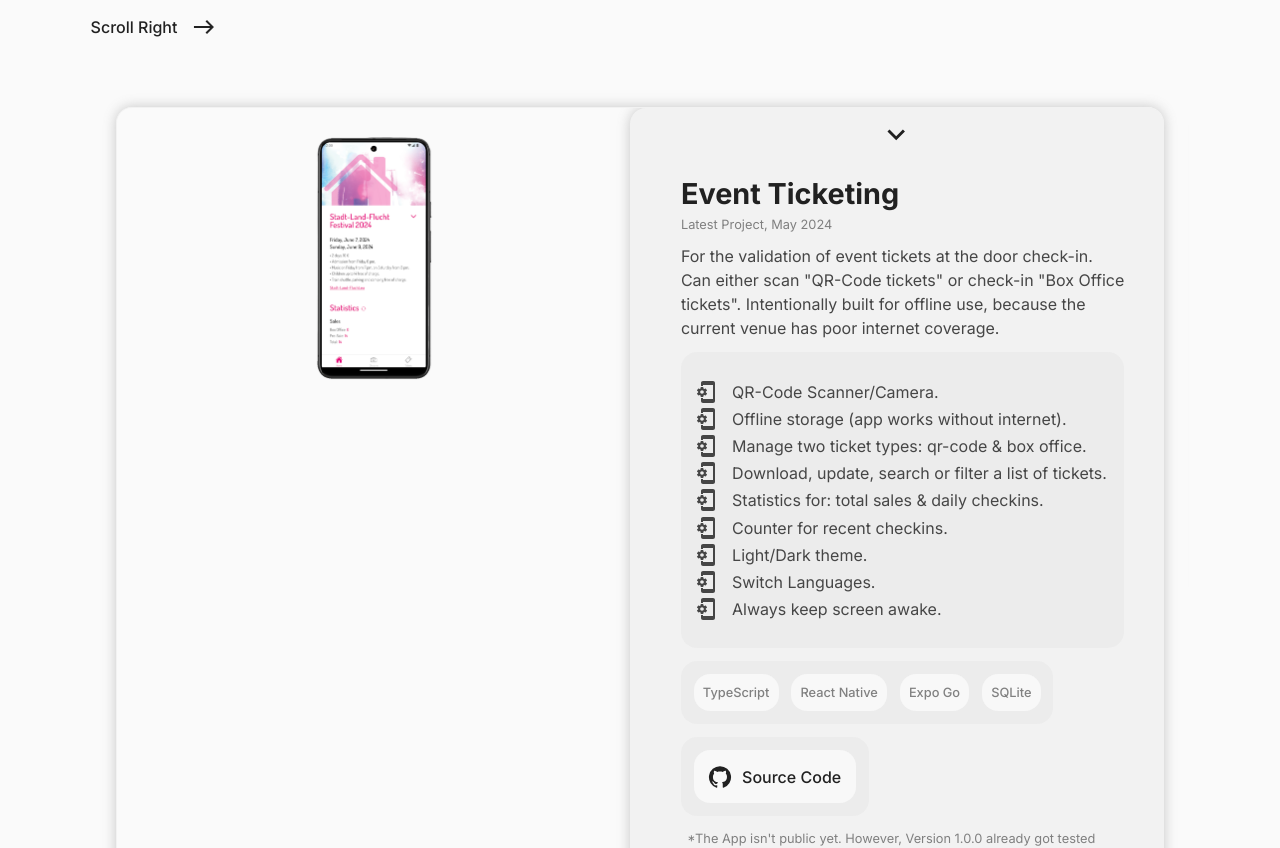
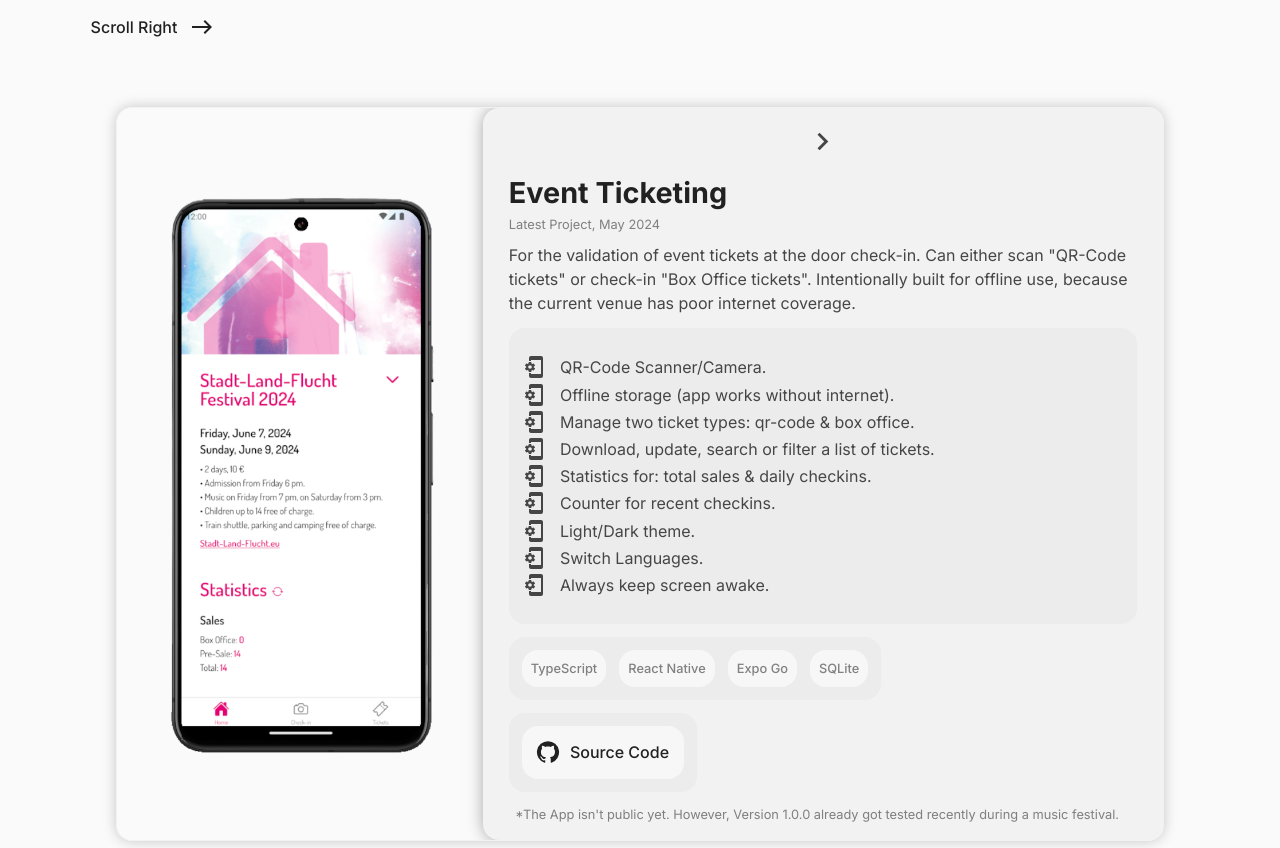
Before and after one commit to gunnar-miklis/portfolio, a React (Vite) app: page / in a window 1280 px wide. Shown: the part 1760-2608 px from the top of the page. Built offline with nearby package versions, Linux system fonts and the light colour scheme.

Commit message:
refactor expandable for col view

```diff
--- a/src/components/Card.tsx
+++ b/src/components/Card.tsx
@@ -10,102 +10,6 @@ import LinkWithIcon from './LinkWithIcon';
 import '@/styles/card.css';
 import ExpandShrinkButton from './ExpandShrinkButton';
 
-// NOTE: values for the animation of .card-image and .card-content
-interface Values {
-  [orientation: string]: {
-    image: CardImage;
-    content: CardContent;
-  };
-}
-interface CardImage {
-  width: {
-    initial: number;
-    expanded: number;
-  };
-  height: {
-    initial: number;
-    expanded: number;
-  };
-}
-interface CardContent {
-  width: {
-    initial: number;
-    expanded: number;
-  };
-  height: {
-    initial: number;
-    expanded: number;
-  };
-  padding: {
-    initial: string | 0;
-    expanded: string | 0;
-  };
-}
-function isPercentage(value: number): number {
-  if (typeof value !== 'number' || value < 0 || value > 100)
-    throw new Error('Expected a number between 0 and 100.');
-  else return value;
-}
-const values: Values = {
-  row: {
-    image: {
-      width: {
-        initial: isPercentage(35),
-        expanded: isPercentage(100),
-      },
-      height: {
-        initial: 1000,
-        expanded: 1000,
-      },
-    },
-    content: {
-      width: {
-        initial: isPercentage(65),
-        expanded: isPercentage(3),
-      },
-      height: {
-        initial: 1000,
-        expanded: 1000,
-      },
-      padding: {
-        initial: 'var(--space-lg)',
-        expanded: 0,
-      },
-    },
-  },
-  col: {
-    image: {
-      width: {
-        initial: isPercentage(100),
-        expanded: isPercentage(100),
-      },
-      height: {
-        initial: 300,
-        expanded: 1500,
-      },
-    },
-    content: {
-      width: {
-        initial: isPercentage(100),
-        expanded: isPercentage(100),
-      },
-      height: {
-        initial: 1500,
-        expanded: 0,
-      },
-      padding: {
-        initial: 'var(--space-lg)',
-        expanded: 0,
-      },
-    },
-  },
-};
-
-interface StateType {
-  width: number;
-  height: number;
-  padding?: string | 0;
-}
 interface CardProps {
   children: ReactNode;
   className: string;
@@ -131,200 +35,136 @@ export default function Card({
   sourceCode,
   footnote,
 }: CardProps) {
-  const { windowWith } = useWindowDimensions();
+  const { windowWidth } = useWindowDimensions();
   const [orientation, setOrientation] = useState<'col' | 'row'>('col');
+  const [isDetailsExpanded, setIsDetailsExpanded] = useState<boolean>(true);
 
-  const [image, setImage] = useState<StateType>({
-    width: values['col'].image.width.initial,
-    height: values['col'].image.height.initial,
-  });
-  const [content, setContent] = useState<StateType>({
-    width: values['col'].content.width.initial,
-    height: values['col'].content.height.initial,
-    padding: values['col'].content.padding.initial,
-  });
-  const [isImageExpanded, setIsImageExpanded] = useState<boolean>(false);
-  const [isContentExpanded, setIsContentExpanded] = useState<boolean>(false);
+  console.log('windowWidth :>> ', windowWidth);
+  console.log('orientation :>> ', orientation);
+  console.log('isDetailsExpanded :>> ', isDetailsExpanded);
 
   // NOTE: reset values to intial when window resizes and the orientation changes
   useEffect(() => {
-    if (windowWith > 992) {
+    if (windowWidth > 992) {
       setOrientation('row');
-      setIsImageExpanded(false);
-      setIsContentExpanded(true);
-      setImage({
-        width: values['row'].image.width.initial,
-        height: values['row'].image.height.initial,
-      });
-      setContent({
-        width: values['row'].content.width.initial,
-        height: values['row'].content.height.initial,
-        padding: values['row'].content.padding.initial,
-      });
     } else {
       setOrientation('col');
-      setIsImageExpanded(false);
-      setIsContentExpanded(true);
-      setImage({
-        width: values['col'].image.width.initial,
-        height: values['col'].image.height.initial,
-      });
-      setContent({
-        width: values['col'].content.width.initial,
-        height: values['col'].content.height.initial,
-        padding: values['col'].content.padding.initial,
-      });
     }
-  }, [windowWith, orientation]);
+    setIsDetailsExpanded(true);
+  }, [windowWidth, orientation]);
 
-  // NOTE: handel expand or shrink
-  function handleExpand(): void {
-    // clear all previous intervals
-    for (let i = 0; i < 9999; i++) clearInterval(i);
+  function toggleDetails(event: React.MouseEvent, cardId: string) {
+    event.preventDefault();
 
-    if (!isImageExpanded) {
+    const details = document.querySelector(`#${cardId}`);
+    const cardImage = document.querySelector(`#${cardId} .card-image`);
+    const img = document.querySelector(`#${cardId} .card-image img`);
+    const summary = document.querySelector(`#${cardId} .details summary`);
+    const cardContent = document.querySelector(`#${cardId} .card-content`);
+
+    if (
+      details instanceof HTMLElement &&
+      cardImage instanceof HTMLElement &&
+      img instanceof HTMLElement &&
+      summary instanceof HTMLElement &&
+      cardContent instanceof HTMLElement
+    ) {
       if (orientation === 'col') {
-        animate('col', 'expand', 'image', setImage, 'height', 'expanded', 10, 9);
-        animate('col', 'shrink', 'content', setContent, 'height', 'expanded', 10, 4);
+        // card-image animation parameter
+        const imgInital = '400px'; // COMMENT: inital height
+        const imgMax = img.offsetHeight + 32 + 'px';
+        const expand = { maxHeight: [imgInital, imgMax] };
+        const shrink = { maxHeight: [imgMax, imgInital] };
+
+        // card-content animation parameter
+        const contentInital = summary.offsetHeight + 'px';
+        const contentMax = summary.offsetHeight + cardContent.offsetHeight + 'px';
+        const close = { maxHeight: [contentMax, contentInital], opacity: [1, 0] };
+        const open = { maxHeight: [contentInital, contentMax], opacity: [0, 1] };
+
+        // animations
+        const options = {
+          duration: 400,
+          iteration: 1,
+          easing: 'ease-out',
+        };
+
+        if (!isDetailsExpanded) {
+          // show details
+          cardImage.animate(shrink, options);
+          cardImage.style.maxHeight = imgInital;
+          cardContent.animate(open, options);
+          setIsDetailsExpanded(true);
         } else {
-        animate('row', 'expand', 'image', setImage, 'width', 'expanded', 1, 5);
-        animate('row', 'shrink', 'content', setContent, 'width', 'expanded', 1, 5);
+          // hide details
+          cardImage.animate(expand, options);
+          cardImage.style.maxHeight = imgMax;
+          cardContent.animate(close, options);
+          const timer = setTimeout(() => {
+            setIsDetailsExpanded(false);
+            clearTimeout(timer);
+          }, 300);
         }
-      setIsImageExpanded(true);
-      setIsContentExpanded(false);
       } else {
-      if (orientation === 'col') {
-        animate('col', 'shrink', 'image', setImage, 'height', 'initial', 10, 9);
-        animate('col', 'expand', 'content', setContent, 'height', 'initial', 10, 6);
-      } else {
-        animate('row', 'shrink', 'image', setImage, 'width', 'initial', 1, 5);
-        animate('row', 'expand', 'content', setContent, 'width', 'initial', 1, 5);
-      }
-      setIsImageExpanded(false);
-      setIsContentExpanded(true);
+        // TODO: row
       }
     }
-  // COMMENT: abstracted function to avoid repeating shrink and expand, each 4 times to a total of 8.
-  function animate(
-    orientation: 'col' | 'row',
-    action: 'shrink' | 'expand',
-    target: 'image' | 'content',
-    setState: React.Dispatch<React.SetStateAction<StateType>>,
-    dimension: 'width' | 'height',
-    value: 'initial' | 'expanded',
-    amount: number,
-    interval: number,
-  ): void {
-    // set an interval to decrease/increase the state (width or height) step-by-step
-    const animation = setInterval(() => {
-      // eacht interval step: setState (setImage() or setContent())
-      setState((prevState) => {
-        // comparing state (width/height) with min/max value ( inital or expanded )
-        // for shrinking: state "greater than" min, for expanding: state "lesser than" max.
-        // eg. shrink: ( width > values.row.image.width.inital )
-        if (
-          (action === 'shrink' &&
-            prevState[dimension] > values[orientation][target][dimension][value]) ||
-          (action === 'expand' &&
-            prevState[dimension] < values[orientation][target][dimension][value])
-        ) {
-          // decrease/increse the state by the given amount
-          if (action === 'shrink') prevState[dimension] -= amount;
-          else prevState[dimension] += amount;
-          // return the state object with the new/updated/decreased value
-          return { ...prevState, [dimension]: prevState[dimension] };
-        } else {
-          // if the min/max is reached, stop the interval and return state object (+ padding)
-          clearInterval(animation);
-          if (target === 'image') {
-            return { ...prevState, [dimension]: prevState[dimension] };
-          } else {
-            return {
-              ...prevState,
-              [dimension]: prevState[dimension],
-              padding: values[orientation][target].padding[value],
-            };
-          }
-        }
-      });
-    }, interval);
   }
 
-  function createId(str: string): string {
-    return str
+  function createId(htmlTag: string, str: string): string {
+    return (
+      htmlTag +
+      '-' +
+      str
         .toLowerCase()
         .replace(/\W+(?=\W?)/g, '-')
-      .replace(/\W+$/g, '');
+        .replace(/\W+$/g, '')
+    );
   }
 
   return (
-    <article className={`card ${className}`}>
-      <figure
-        className='card-image'
-        style={{ width: `${image.width}%`, maxHeight: image.height }}
-        title='Project image'
-        aria-label='Project image'
-        aria-expanded={isImageExpanded}
-      >
+    <article id={createId('card', title)} className={`card ${className}`}>
+      <div className='card-image' title='Project image' aria-label='Project image'>
         {/* images */}
         {imageSources.map((source, i) => (
           <img key={i} src={source} alt={`Screenshot: ${title}`} />
         ))}
-      </figure>
+      </div>
 
-      <div
-        className='card-content'
-        id={createId(title)}
-        style={{
-          width: `${content.width}%`,
-          maxHeight: content.height,
-          paddingRight: orientation === 'row' ? content.padding : '',
-          paddingBottom: orientation === 'col' ? content.padding : '',
-        }}
-        aria-label='Project details'
+      <details
+        className='details'
+        id={createId('details', title)}
+        aria-label='Project Details'
+        aria-expanded={isDetailsExpanded}
+        open={isDetailsExpanded}
       >
-        <nav>
+        <summary
+          onClick={(event) => toggleDetails(event, createId('card', title))}
+          title='Toggle Project Details'
+          aria-controls={createId('details', title)}
+          aria-expanded={isDetailsExpanded}
+        >
           {orientation === 'col' ? (
-            !isImageExpanded ? (
-              <ExpandShrinkButton
-                id='expand-down'
-                title='Hide project details'
-                onClick={() => handleExpand()}
-                ariaControls={createId(title)}
-                ariaExpanded={isContentExpanded}
-                icon={<ArrowDownIcon fontSize='large' />}
-              />
+            isDetailsExpanded ? (
+              <span id='close-down' title='Hide Project Details'>
+                <ArrowDownIcon fontSize='large' />
+              </span>
             ) : (
-              <ExpandShrinkButton
-                id='shrink-up'
-                title='Show project details'
-                onClick={() => handleExpand()}
-                ariaControls={createId(title)}
-                ariaExpanded={isContentExpanded}
-                icon={<ArrowUpIcon fontSize='large' />}
-              />
+              <span id='open-up' title='Show Project Details'>
+                <ArrowUpIcon fontSize='large' />
+              </span>
             )
-          ) : !isImageExpanded ? (
-            <ExpandShrinkButton
-              id='expand-right'
-              title='Hide project details'
-              onClick={() => handleExpand()}
-              ariaControls={createId(title)}
-              ariaExpanded={isContentExpanded}
-              icon={<ArrowRightIcon fontSize='large' />}
-            />
+          ) : isDetailsExpanded ? (
+            <span id='close-right' title='Hide Project Details'>
+              <ArrowRightIcon fontSize='large' />
+            </span>
           ) : (
-            <ExpandShrinkButton
-              id='shrink-left'
-              title='Show project details'
-              onClick={() => handleExpand()}
-              ariaControls={createId(title)}
-              ariaExpanded={isContentExpanded}
-              icon={<ArrowLeftIcon fontSize='large' />}
-            />
+            <span id='open-left' title='Show Project Details'>
+              <ArrowLeftIcon fontSize='large' />
+            </span>
           )}
-        </nav>
-
+        </summary>
+        <div className='card-content'>
           {/* header */}
           <div className='card-inner'>
             <div className='card-header'>
@@ -371,6 +211,7 @@ export default function Card({
           {/* footnote */}
           {footnote && <p className='annotation footnote'>{footnote}</p>}
         </div>
+      </details>
     </article>
   );
 }
--- a/src/styles/card.css
+++ b/src/styles/card.css
@@ -29,21 +29,20 @@
   max-height: 100%;
 }
 
-.card-content {
-  background-color: var(--card-bg-dark);
+.details {
+  background-color: #f2f2f2; /* TESTING */
   box-shadow: var(--box-shadow-dark);
 
-  position: relative;
+  padding: 1rem var(--space-md);
+
   z-index: 2;
-
+}
+.card-content {
   display: flex;
   flex-flow: column nowrap;
   justify-content: flex-start;
   align-items: baseline;
   gap: var(--space-sm);
-
-  padding: var(--space-md);
-  padding-top: calc(var(--space-md) * 2); /* extra space for expand arrow */
 }
 .card-inner {
   display: flex;
@@ -81,33 +80,23 @@
   padding: 0 calc(var(--space-sm) / 2);
 }
 
-#shrink-up,
-#expand-down,
-#shrink-left,
-#expand-right {
-  position: absolute;
-
-  display: inline-flex;
+details summary::-webkit-details-marker,
+details summary::marker {
+  display: none;
+  content: '';
+}
+summary {
+  cursor: pointer;
+  display: flex;
+  justify-content: center;
   align-items: center;
-
-  padding: var(--space-sm);
-  border-radius: 1rem;
-  border: unset;
-
-  cursor: pointer;
 }
-#shrink-up,
-#expand-down {
-  top: 0;
-  top: -0.2rem;
-  left: 50%;
-  transform: translateX(-50%);
-}
-#shrink-left,
-#expand-right {
-  top: 50%;
-  left: -0.4rem;
-  transform: translateY(-50%);
+#open-up,
+#close-down,
+#open-left,
+#close-right {
+	display: inline-flex;
+	align-items: center;
 }
 
 /* LIGHT THEME */
@@ -119,10 +108,10 @@
   .card-image {
     background-color: var(--bg-light);
   }
-  .card-content {
+  /* .details {
     background-color: var(--card-bg-light);
     box-shadow: var(--box-shadow-light);
-  }
+  } */
   .feature-list {
     background-color: var(--card-bg-light);
   }
@@ -134,7 +123,7 @@
     border-bottom-left-radius: 0rem;
     border-top-left-radius: 0rem;
   }
-  .card-content {
+  .details {
     border-top-left-radius: 1rem;
     border-top-right-radius: 1rem;
   }
@@ -144,10 +133,7 @@
     border-bottom-left-radius: 0rem;
     border-top-left-radius: 0rem;
   }
-  .card-content {
-    padding: var(--space-lg);
-    padding-top: calc(var(--space-md) * 2); /* extra space for expand arrow */
-
+  .details {
     border-top-left-radius: 1rem;
     border-top-right-radius: 1rem;
   }
@@ -168,12 +154,9 @@
 
     border-bottom-left-radius: 1rem;
   }
-  .card-content {
+  .details {
     max-width: 65%;
     max-height: 1000px;
-
-    padding: var(--space-lg);
-    padding-left: calc(var(--space-md) * 2); /* extra space for expand arrow */
 
     border-top-left-radius: 1rem;
     border-bottom-left-radius: 1rem;
```
Lines whose indentation alone changed are shown as unchanged.
